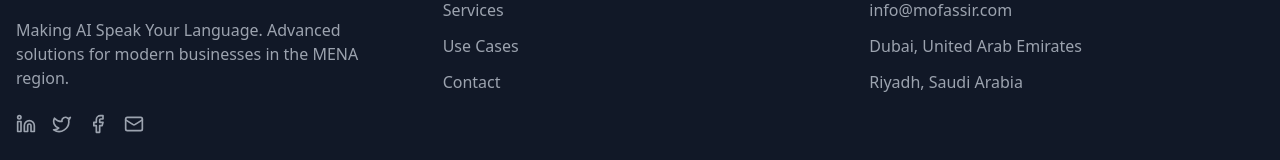
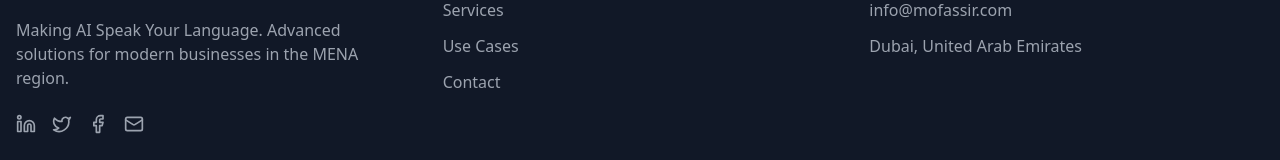
Before and after one commit to MontaserAlajamy/mofassir-bolt, a React (Vite) app: page /admin-portal-m0f4ss1r in a window 1280 px wide. Shown: the part 894-1054 px from the top of the page. Built offline with nearby package versions, Linux system fonts and the light colour scheme; no server answers; the database is empty.

Commit message:
Removing wrong country

```diff
--- a/src/components/Footer.tsx
+++ b/src/components/Footer.tsx
@@ -59,7 +59,6 @@ export function Footer() {
             <ul className="space-y-3 text-gray-400">
               <li>info@mofassir.com</li>
               <li>Dubai, United Arab Emirates</li>
-              <li>Riyadh, Saudi Arabia</li>
             </ul>
           </div>
         </div>
```
